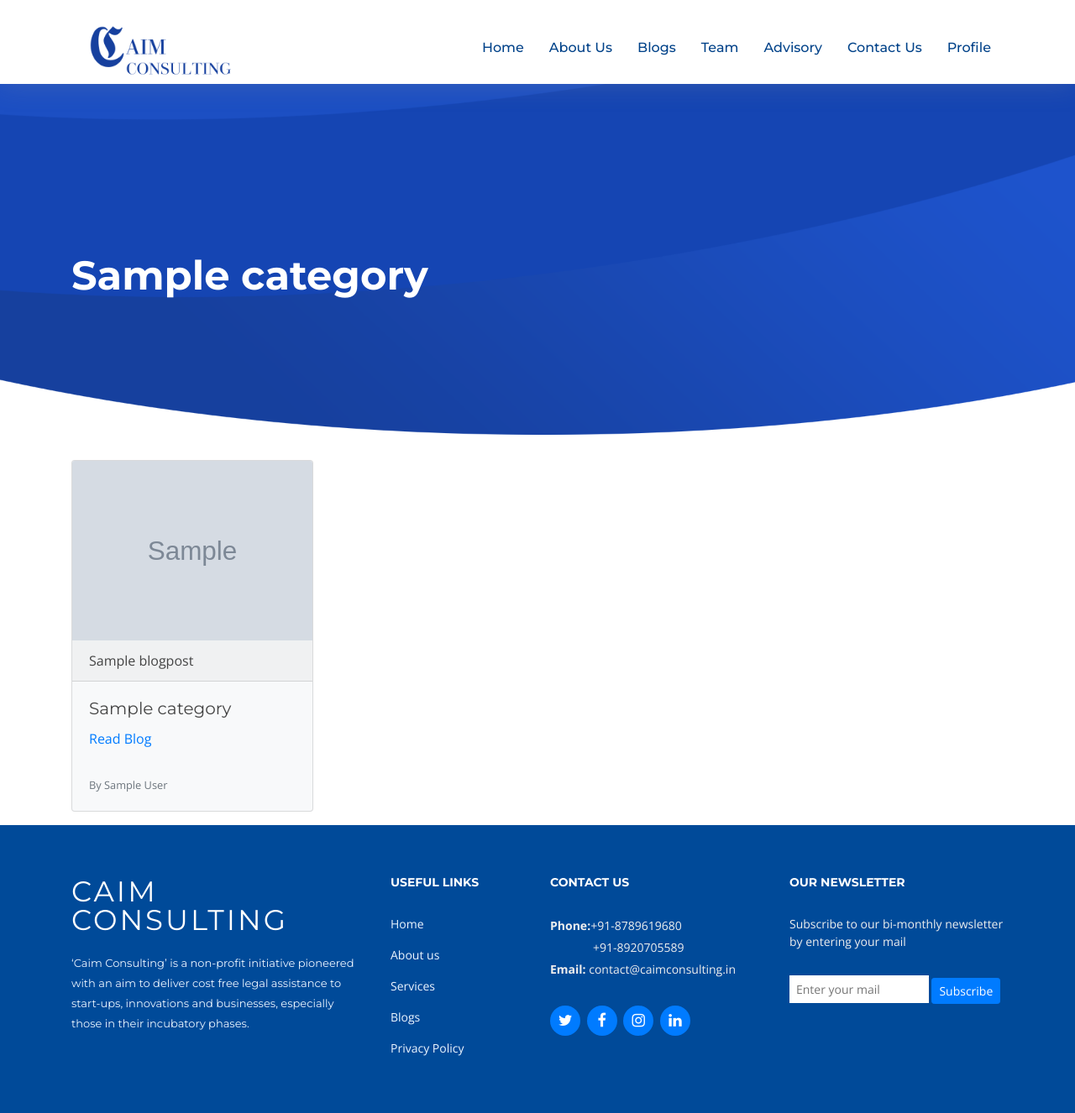
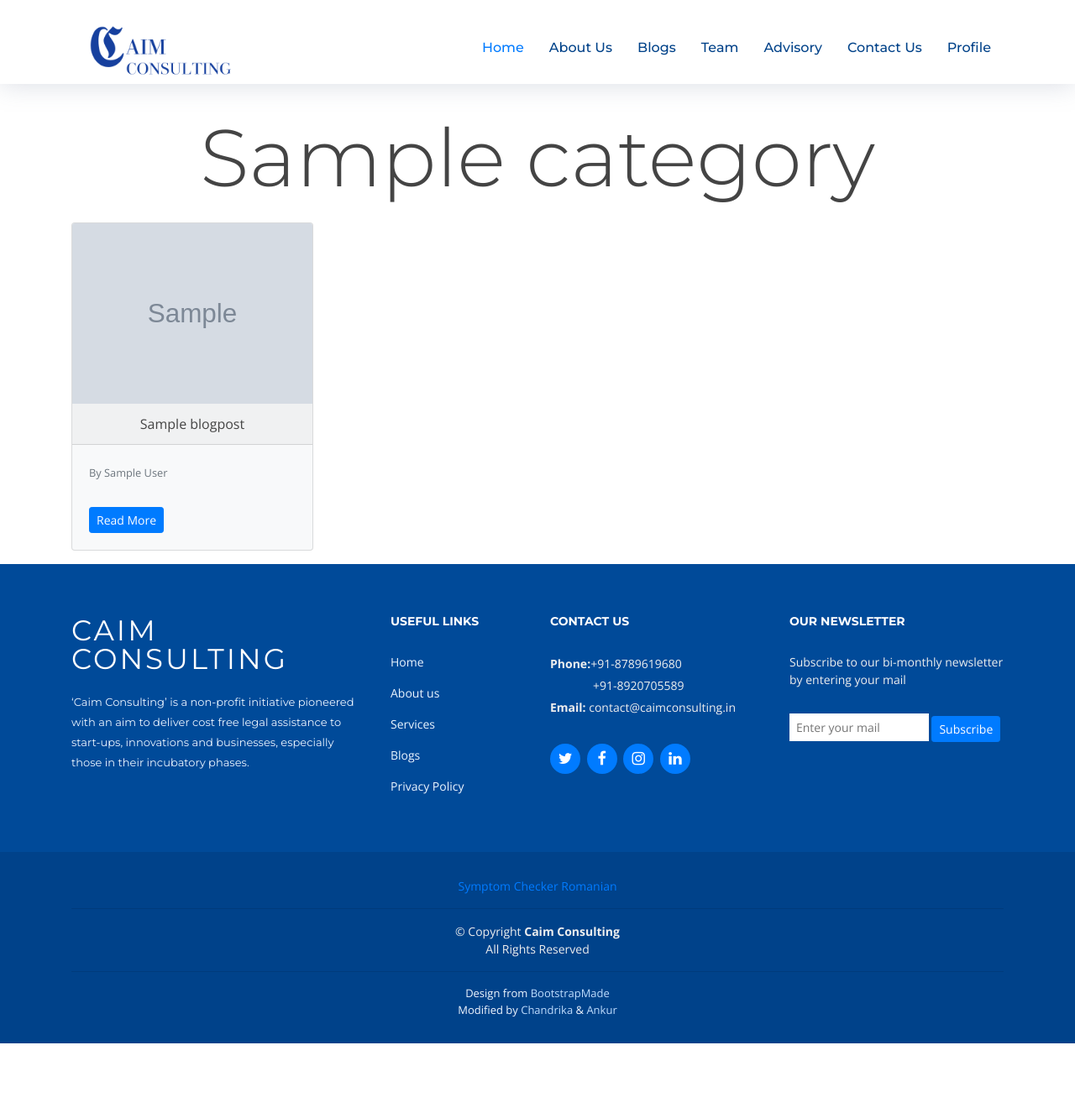
Before and after one commit to caimconsulting/caim-consulting-website, a Django app: page /category/1/ in a window 1280 px wide. Shown: the top 1326 px of the page at 84% size. After the commit the page ends 1243 px from the top, so only its background shows below. Run offline with Django 3.2, Linux system fonts and the light colour scheme; tables that the repository leaves empty hold one stand-in row (values such as "Sample post"); grey boxes marked "Sample" are stand-in pictures; parts of the project's set-up code (start-up, migrations or seed data) failed here and were passed over; some libraries are stand-ins or nearby versions.

Commit message:
fix: change individual category page listing
* for empty categories, text will be displayed
* blog cards are now more short and appealing

```diff
--- a/blog/templates/category_page.html
+++ b/blog/templates/category_page.html
@@ -5,17 +5,21 @@
 <!--==========================
     Intro Section
   ============================-->
-<section id="intro" class="clearfix">
+<!-- <section id="intro" class="clearfix">
   <div class="container">
     <div class="intro-info">
       <h2>{{ category.name }}</h2>
     </div>
   </div>
-</section>
+</section> -->
 <!-- #intro -->
 
 <main id="main">
+  <div class="container text-center">
+    <h1 class="display-1">{{ category.name }}</h1>
+  </div>
   <div class="container">
+    {% if blogs_in_category %}
     <div class="card-columns">
       {% for blog in blogs_in_category %}
       <div class="card bg-light mb-3" style="max-width: 18rem;">
@@ -26,21 +30,27 @@
           alt="{{ blog.title }} Picture"
         />
         {% endif %}
-        <div class="card-header">{{ blog.title }}</div>
+        <div class="card-header text-center">{{ blog.title }}</div>
         <div class="card-body">
-          <h5 class="card-title">{{ blog.category }}</h5>
-          <p class="card-text">
-            <a href="{% url 'blogpage' blog.pk %}">
-              Read Blog
-            </a>
-          </p>
+          <!-- <h5 class="card-title">{{ blog.category }}</h5> -->
           <p class="card-text">
             <small class="text-muted">By {{ blog.author_name }}</small>
           </p>
+          <a
+            href="{% url 'blogpage' blog.pk %}"
+            class="btn btn-primary btn-sm card-link"
+          >
+            Read More
+          </a>
         </div>
       </div>
       {% endfor %}
     </div>
+    {% else %}
+    <div class="container text-center">
+      <h1 class="display-4">Nothing here yet</h1>
+    </div>
+    {% endif %}
   </div>
 </main>
 
```
